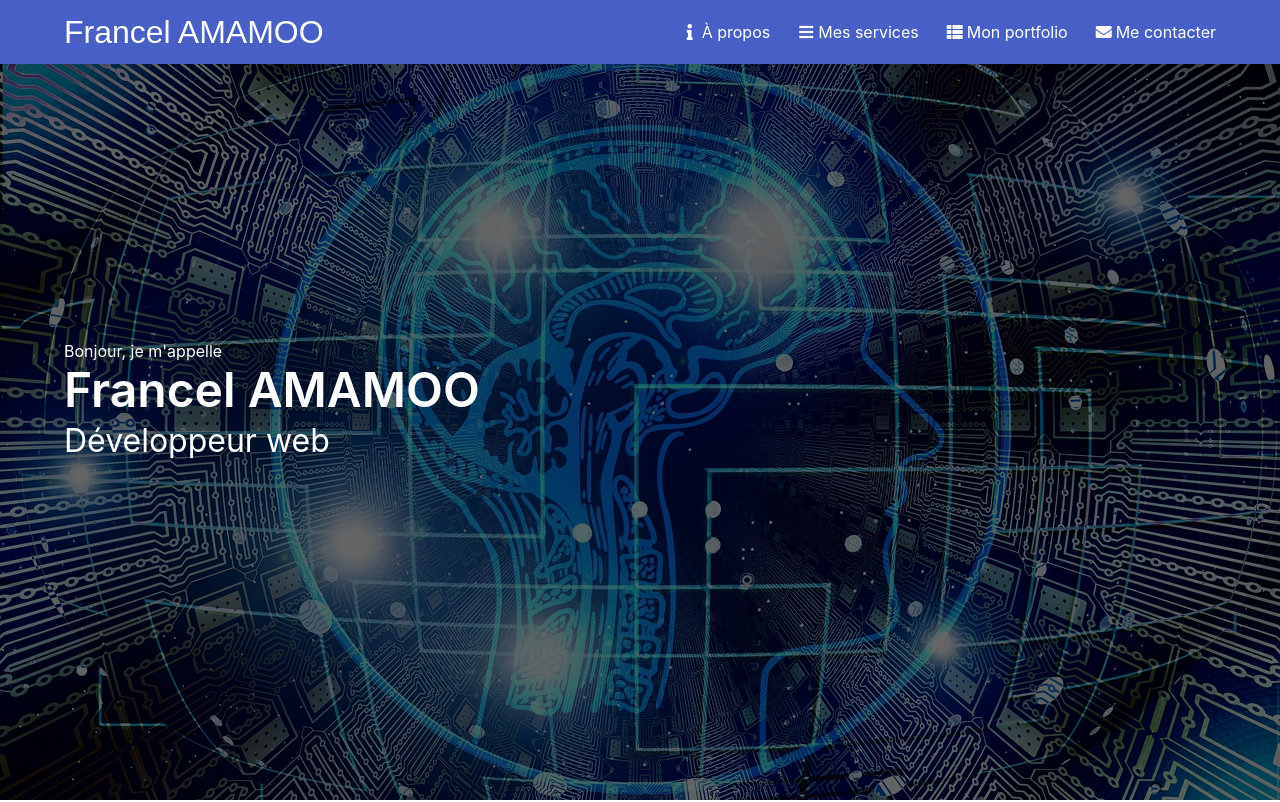
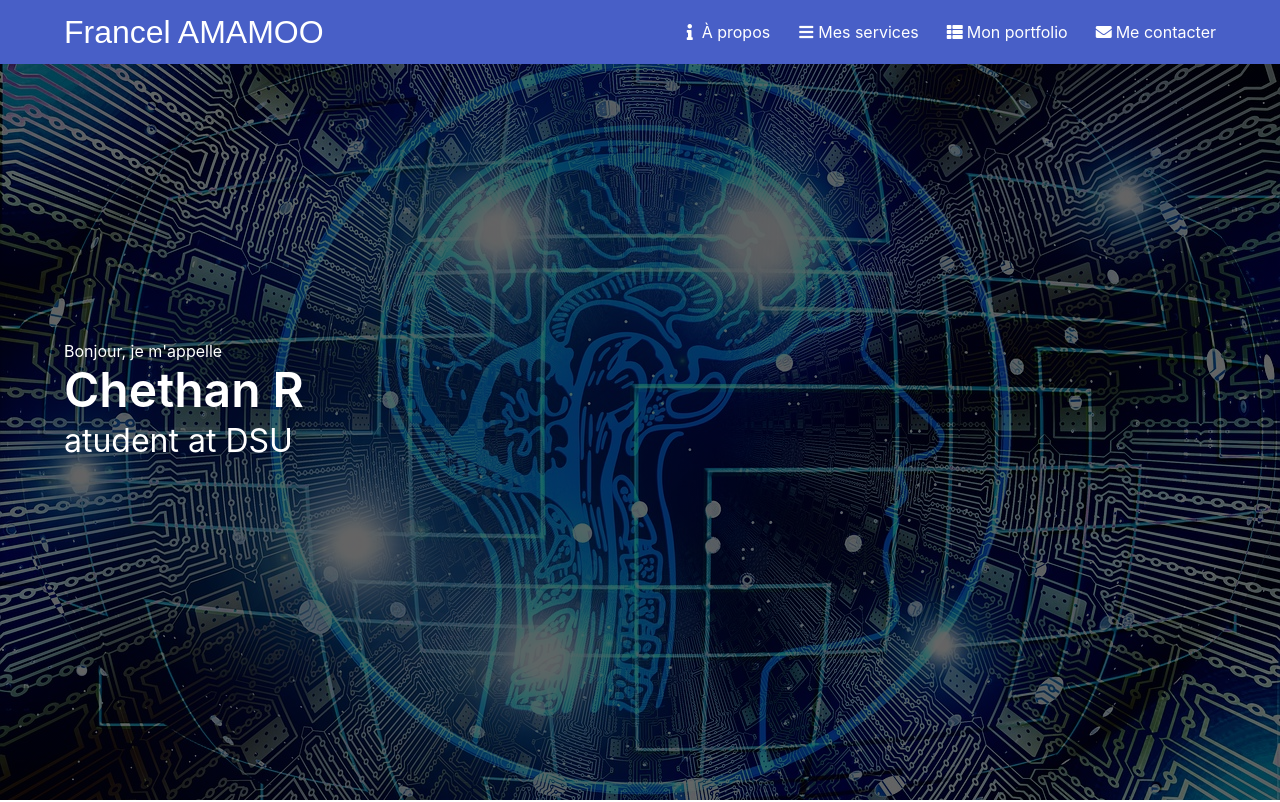
Before and after one commit to chethanrraj90/francelwebdev.github.io, a plain HTML site: page index.html in a window 1280 px wide. Shown: the top 802 px of the page. Drawn offline with nearby package versions, Linux system fonts and the light colour scheme.

Commit message:
Update index.html

```diff
--- a/index.html
+++ b/index.html
@@ -77,10 +77,10 @@
         Bonjour, je m'appelle
       </p>
       <h1 class="title is-1 has-text-white">
-        Francel AMAMOO
+        Chethan R
       </h1>
       <h2 class="subtitle is-3 has-text-white">
-        Développeur web
+        atudent at DSU
       </h2>
     </div>
   </div>
```
